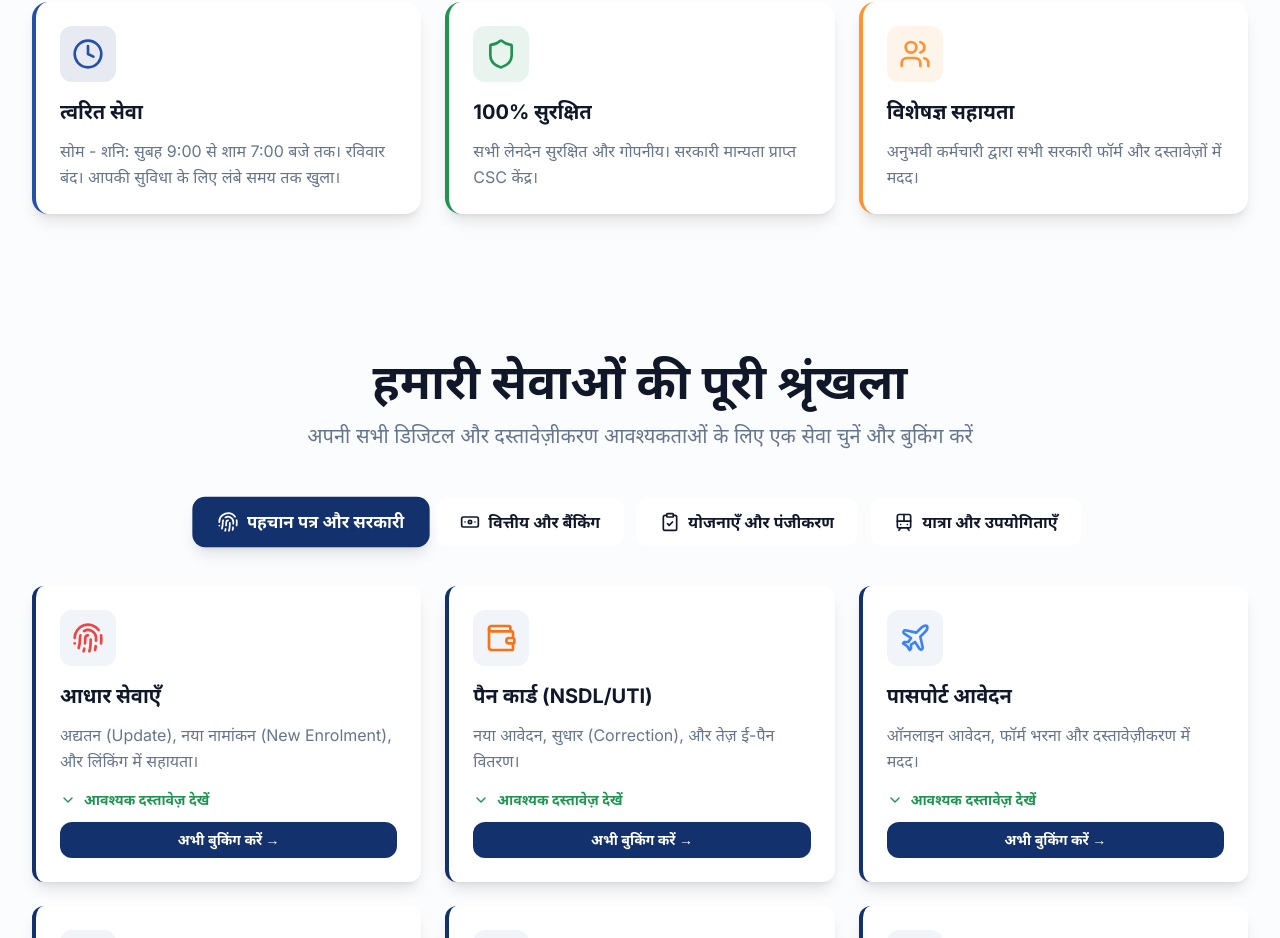
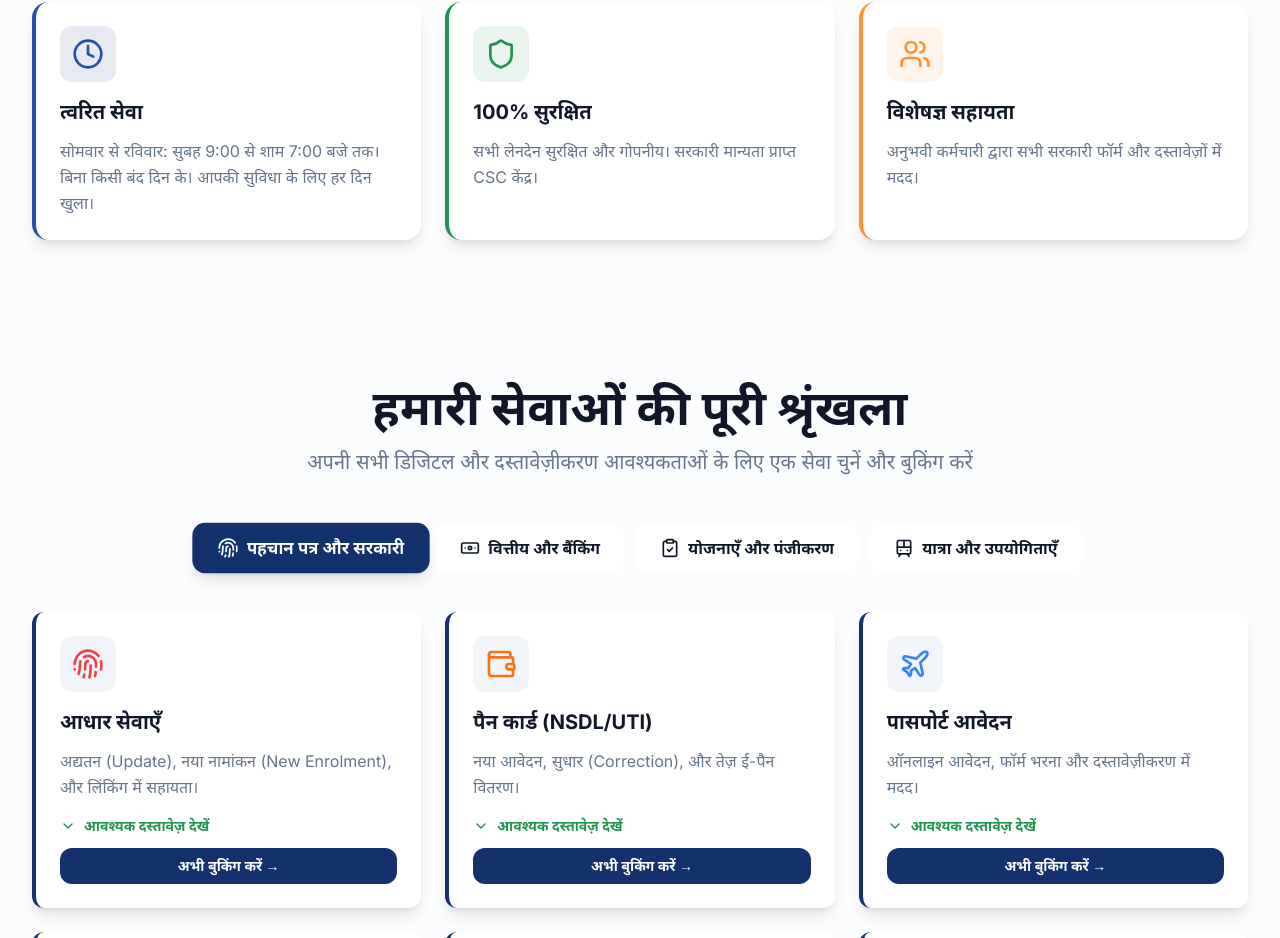
Before and after one commit to iamyogendrac/S.P.-Chaudhary-CSC, a React (Vite) app: page / in a window 1280 px wide. Shown: the part 1210-2148 px from the top of the page. Built offline with nearby package versions, Linux system fonts and the light colour scheme; the HTML template or start-up script is replaced by a standard one.

Commit message:
Fix: Update "Seva Book Karein" section

```diff
--- a/src/components/TrustHighlights.tsx
+++ b/src/components/TrustHighlights.tsx
@@ -28,7 +28,7 @@ const highlights = [
   {
     icon: Clock,
     title: "त्वरित सेवा",
-    description: "सोम - शनि: सुबह 9:00 से शाम 7:00 बजे तक। रविवार बंद। आपकी सुविधा के लिए लंबे समय तक खुला।",
+    description: "सोमवार से रविवार: सुबह 9:00 से शाम 7:00 बजे तक। बिना किसी बंद दिन के। आपकी सुविधा के लिए हर दिन खुला।",
     color: "text-primary-light",
     bgColor: "bg-primary/10",
     borderColor: "border-primary-light",
```
